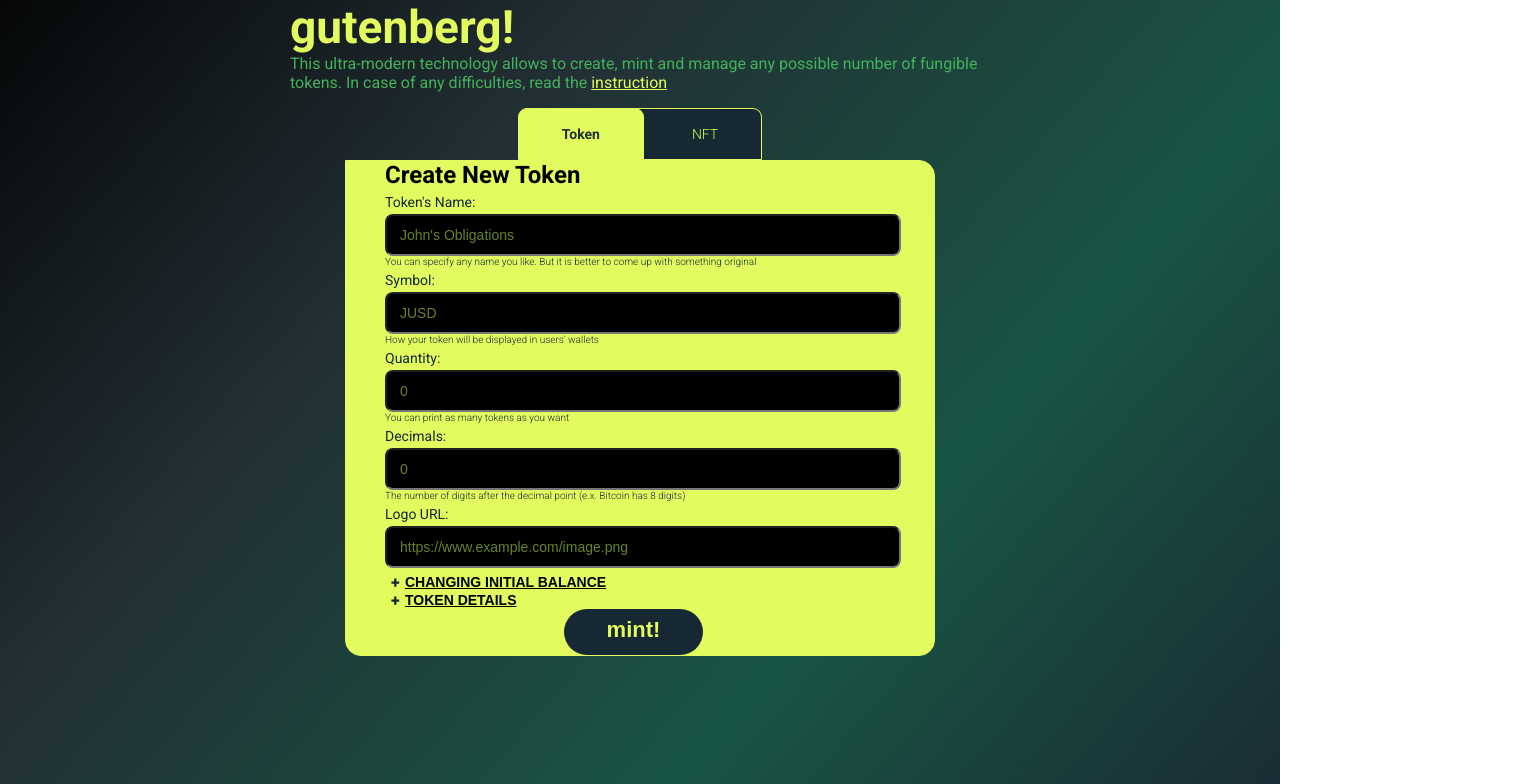
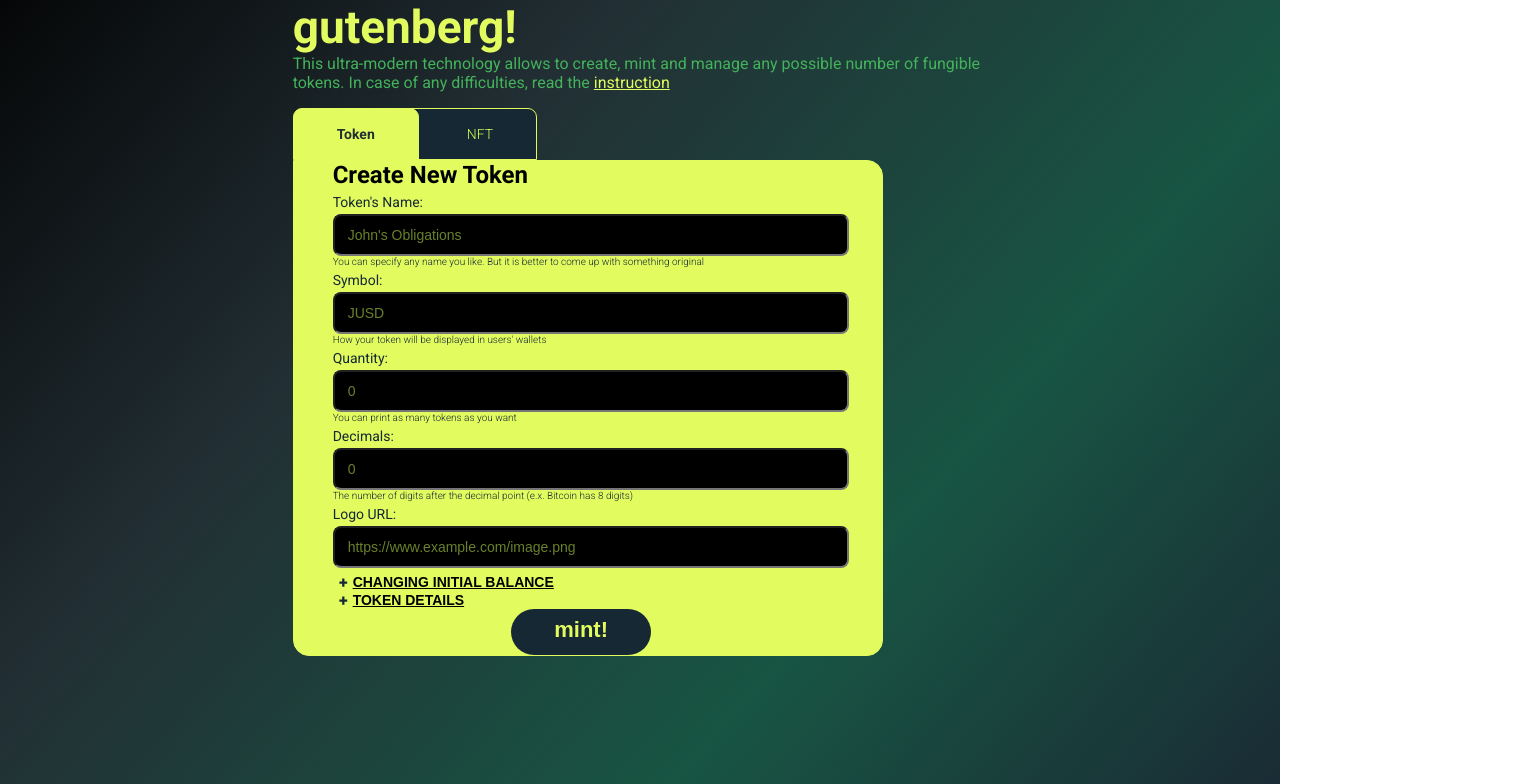
Before and after one commit to diekuche/gutenberg, a React (Create React App) app: page / in a window 1280 px wide. Shown: the top 784 px of the page, 1527 px wide, since content can reach past the window. Built offline with nearby package versions, Linux system fonts and the light colour scheme.

Commit message:
fixing layouts

```diff
--- a/src/Header/index.module.css
+++ b/src/Header/index.module.css
@@ -1,10 +1,7 @@
 .header {
   display: flex;
   flex-direction: column;
-
-  justify-content: flex-start;
   flex-wrap: wrap;
-
   align-items: flex-start;
   justify-content: flex-start;
   font-size: 16px;
@@ -12,7 +9,6 @@
   color: #e2fb5f;
   font-family: 'Roboto';
   align-items: flex-start;
-  margin: 0 auto;
 }
 
 .description {
--- a/src/components/Form/index.module.css
+++ b/src/components/Form/index.module.css
@@ -1,6 +1,6 @@
 .form {
     display: flex;
-    align-self: center;
+    align-self: flex-start;
     flex-direction: column;
     box-sizing: border-box;
     width: 590px;
--- a/src/components/MainPage/index.module.css
+++ b/src/components/MainPage/index.module.css
@@ -2,4 +2,7 @@
     display: flex;
     flex-direction: column;
     width: 100%;
+    padding: 0 180px;
+    justify-content: flex-start;
+    align-items: flex-start;
 }
--- a/src/components/Tabs/Tabs.module.css
+++ b/src/components/Tabs/Tabs.module.css
@@ -1,8 +1,10 @@
 .tabs {
   display: flex;
   align-self: flex-start;
-  justify-content: center;
   margin: 0 auto;
+  justify-content: flex-start;
+  align-items: flex-start;
+  margin: 0;
 }
 .tabsToken {
   line-height: 35px;
@@ -17,7 +19,6 @@
   width: fit-content;
   z-index: 2;
   height: 33px;
-
 }
 
 .tabsNFT {
```
